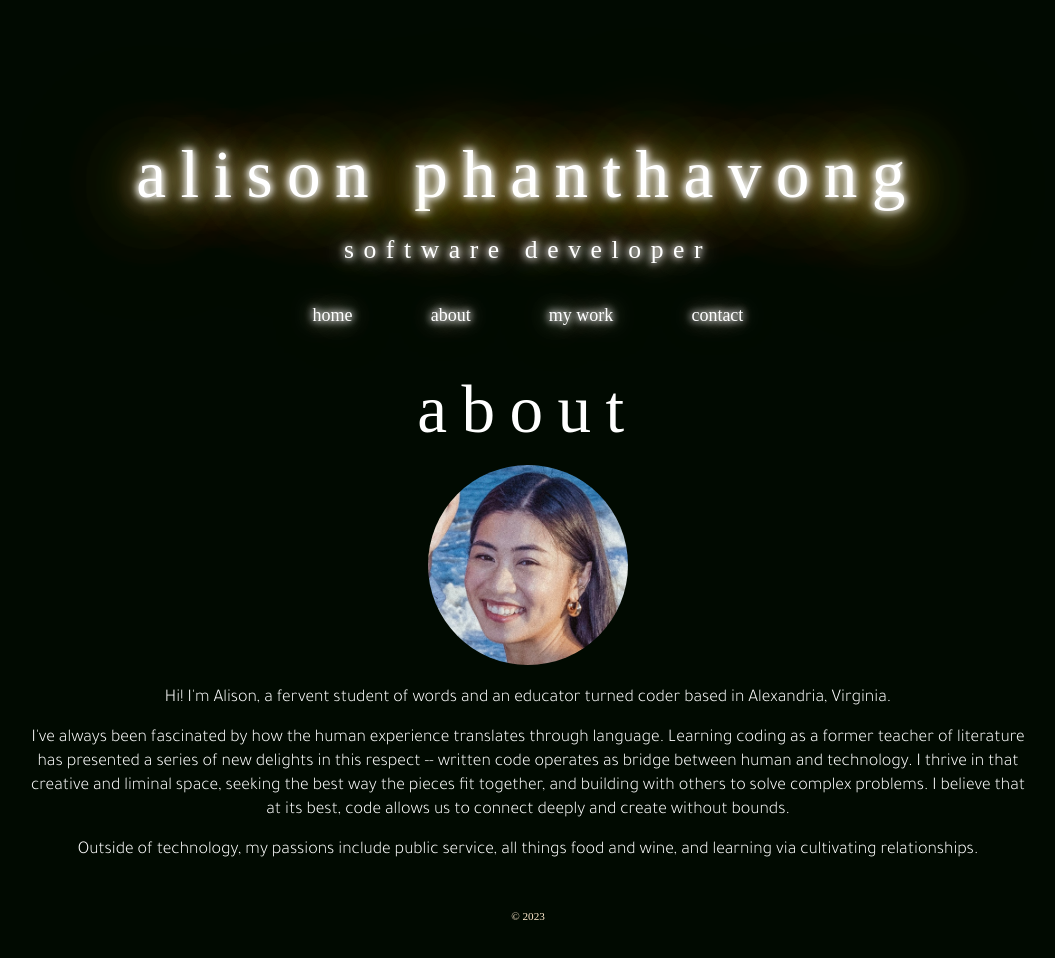
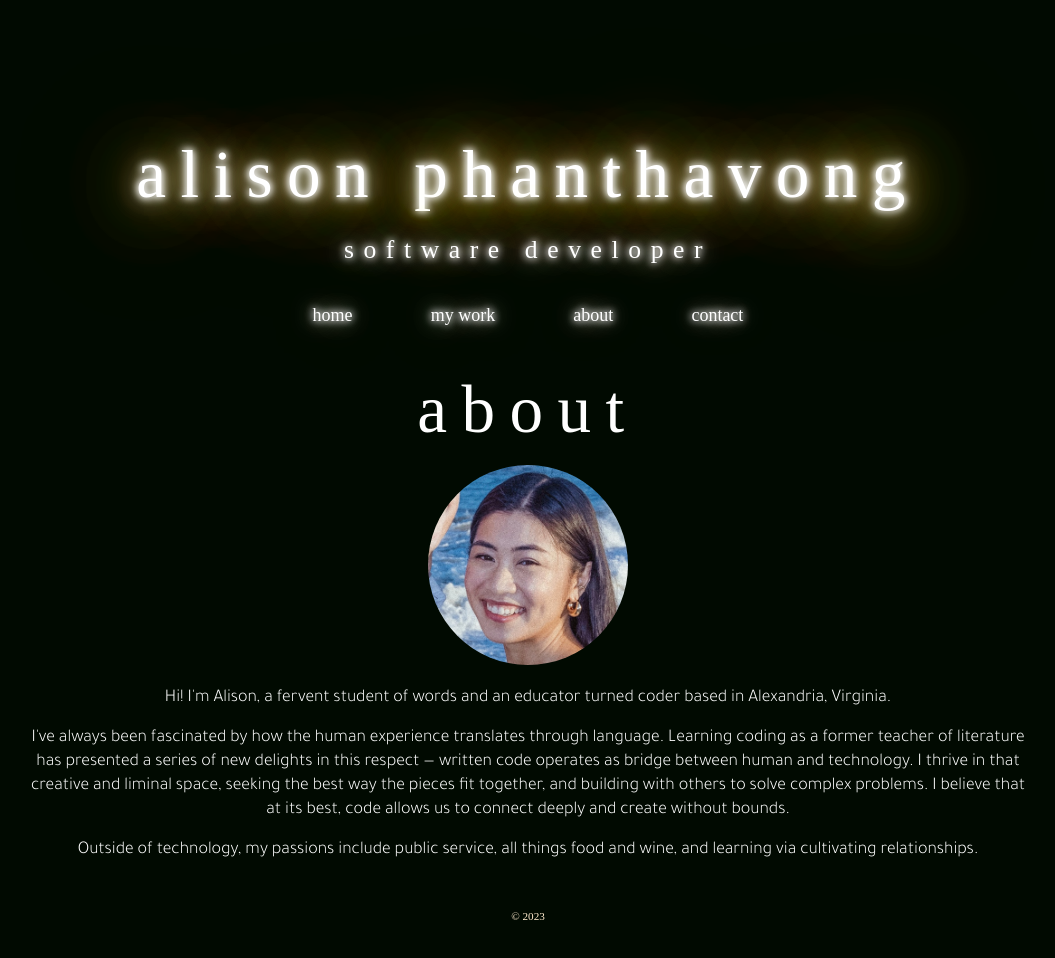
Before and after one commit to alisonphanthavong/personal-portfolio, a React app: page /about in a window 1280 px wide. Shown: the whole page, without its empty margins (112-1167 px from the left). Built offline with nearby package versions, Linux system fonts and the light colour scheme; a web font is replaced by a local one.

Commit message:
added em dash

```diff
--- a/public/index.html
+++ b/public/index.html
@@ -19,8 +19,8 @@
       <h1 class="neonText">alison phanthavong</h1>
       <h2 class="neonText">software developer</h2>
       <a href="/home" class="neonLink">home</a>
+      <a href="/projects" class="neonLink">my work</a>
       <a href="/about" class="neonLink">about</a>
-      <a href="/projects" class="neonLink">my work</a>
       <a href="/contact" class="neonLink">contact</a>
     </div>
     <div id="root"></div>
--- a/src/components/About.js
+++ b/src/components/About.js
@@ -14,7 +14,7 @@ const About = () => {
       <p>
         I've always been fascinated by how the human experience translates
         through language. Learning coding as a former teacher of literature has
-        presented a series of new delights in this respect -- written code
+        presented a series of new delights in this respect — written code
         operates as bridge between human and technology. I thrive in that
         creative and liminal space, seeking the best way the pieces fit
         together, and building with others to solve complex problems. I believe
```
